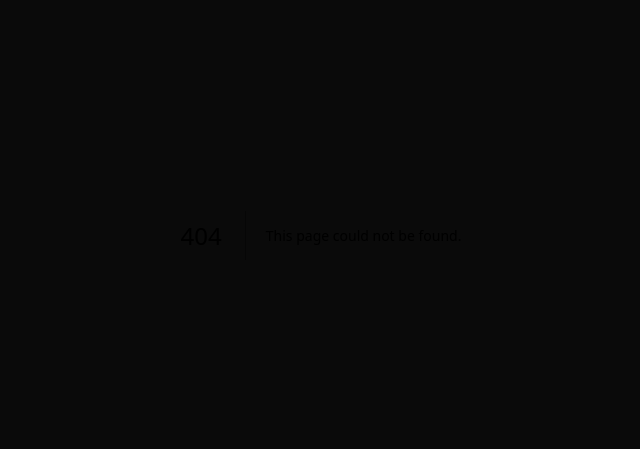
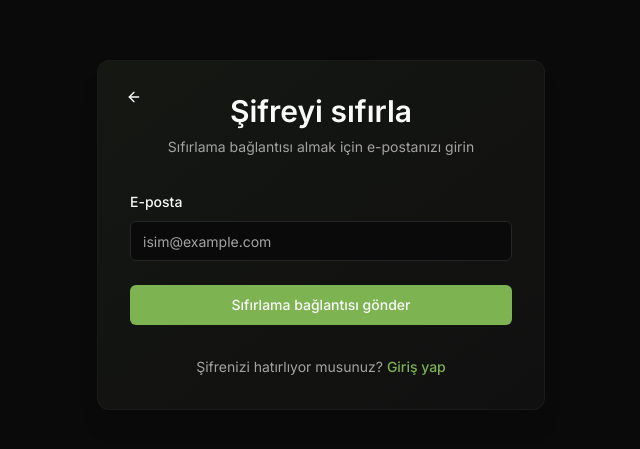
Before and after one commit to Delifiquante/cuzdan360frontend, a Next.js app: page /forgot-password in a window 1280 px wide. Before the commit this address had no page. Shown: the part 165-614 px from the top of the page, without its empty margins (319-959 px from the left). Built offline with nearby package versions, Linux system fonts and the light colour scheme; no server answers.

Commit message:
feature/forgotpassword

```diff
--- /dev/null
+++ b/src/app/forgot-password/page.tsx
@@ -0,0 +1,45 @@
+"use client";
+
+import * as React from "react";
+import { AnimatePresence } from "framer-motion";
+import { cn } from "@/lib/utils";
+import { AuthForgotPassword, AuthResetSuccess } from "@/components/ui/auth-form-1";
+
+enum View {
+    FORGOT_PASSWORD = "forgot-password",
+    RESET_SUCCESS = "reset-success",
+}
+
+export default function ForgotPasswordPage() {
+    const [view, setView] = React.useState<View>(View.FORGOT_PASSWORD);
+
+    return (
+        <div className="w-full flex justify-center items-center min-h-screen p-4">
+            <div
+                data-slot="auth"
+                className={cn("mx-auto w-full max-w-md")}
+            >
+                <div className="relative overflow-hidden rounded-xl border border-border/50 bg-card/80 shadow-xl backdrop-blur-sm">
+                    <div className="absolute inset-0 bg-gradient-to-br from-primary/5 to-secondary/5" />
+                    <div className="relative z-10">
+                        <AnimatePresence mode="wait">
+                            {view === View.FORGOT_PASSWORD && (
+                                <AuthForgotPassword
+                                    key="forgot-password"
+                                    onSignIn={() => window.location.href = '/login'}
+                                    onSuccess={() => setView(View.RESET_SUCCESS)}
+                                />
+                            )}
+                            {view === View.RESET_SUCCESS && (
+                                <AuthResetSuccess
+                                    key="reset-success"
+                                    onSignIn={() => window.location.href = '/login'}
+                                />
+                            )}
+                        </AnimatePresence>
+                    </div>
+                </div>
+            </div>
+        </div>
+    );
+}
```
